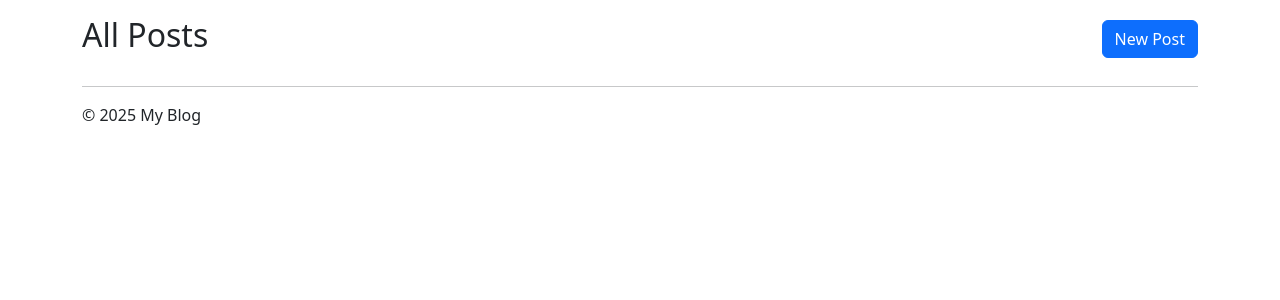
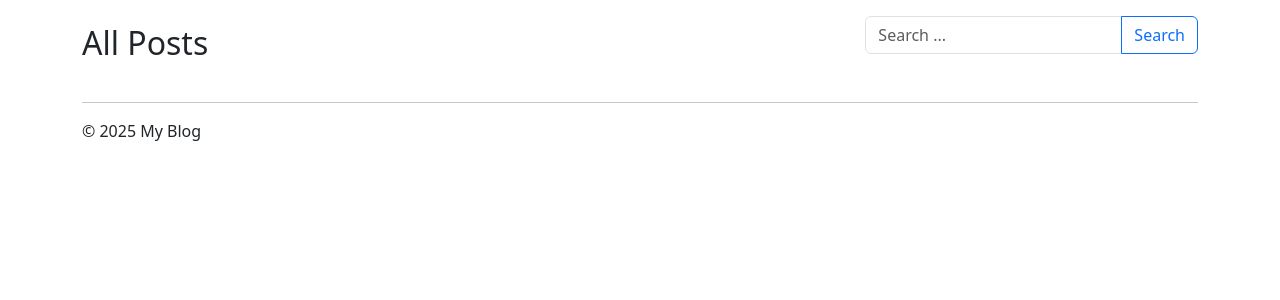
Before and after one commit to SmittGevariya/django-blog-project, a Django app: page / in a window 1280 px wide. Shown: the part 105-405 px from the top of the page. Run offline with Django 5.2, Linux system fonts and the light colour scheme; data that the repository does not hold is empty.

Commit message:
feat: add search functionality for posts

```diff
--- a/blog_project/posts/templates/posts/post_list.html
+++ b/blog_project/posts/templates/posts/post_list.html
@@ -3,7 +3,16 @@
 {% block content %}
     <div class='d-flex justify-content-between align-items-center mb-4'>
         <h2>All Posts</h2>
+        {% if user.is_authenticated %}
         <a href="{% url 'post_new' %}" class='btn btn-primary'>New Post</a>
+        {% endif %}
+
+        <form action="{% url 'post_list' %}" method='GET' class='mb-4'>
+            <div class="input-group">
+                <input type="text" name='q' class='form-control' placeholder="Search ..." value = {{request.GET.q}}>
+                <button class='btn btn-outline-primary' type='submit'>Search</button>
+            </div>
+        </form>
     </div>
     {% for post in posts %}
         <div clas='card mb-3'>
--- a/blog_project/posts/views.py
+++ b/blog_project/posts/views.py
@@ -4,11 +4,18 @@ from .models import Post
 from django.contrib.auth.decorators import login_required
 from django.contrib.auth.forms import UserCreationForm
 from django.contrib.auth import login
+from django.db.models import Q
 # Create your views here.
 
 
 def post_list(request):
-    posts = Post.objects.all()
+    query = request.GET.get('q')
+    if query:
+        posts = Post.objects.filter(
+            Q(title__icontains=query) | Q(content__icontains=query)
+        ).order_by('-id')
+    else:
+        posts = Post.objects.all().order_by('-id')
     return render(request,'posts/post_list.html',{'posts':posts})
 
 def post_detail(request,pk):
```
